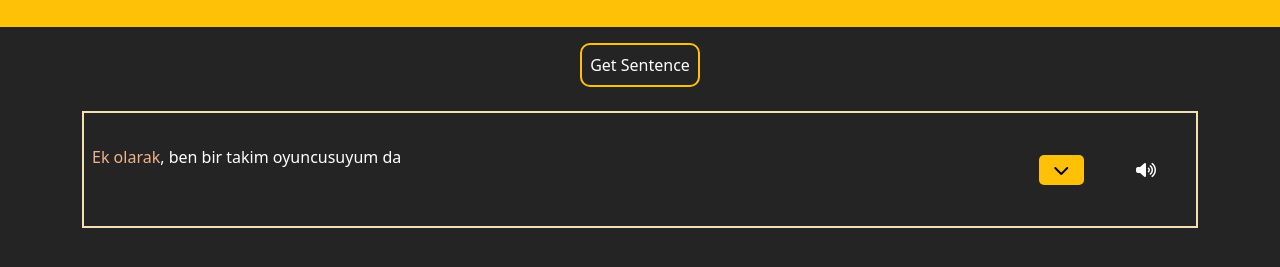
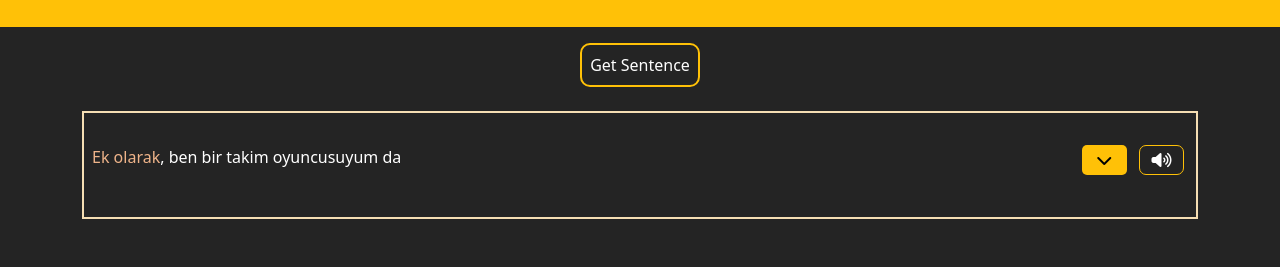
Before and after one commit to bedirgcmz/study-english, a plain HTML site: page index.html in a window 1280 px wide. Both pictures are taken after a click on the element "Get Sentence". Shown: the part 77-344 px from the top of the page. Drawn offline with nearby package versions, Linux system fonts and the light colour scheme.

Commit message:
read text button styled

```diff
--- a/app.js
+++ b/app.js
@@ -30,9 +30,9 @@ const renderNewSentence = () => {
                 ${data[number].sentence}
               </p>
               <div>
-                <i id=${data[number].id} onclick="openTranslate(this.id)" class="fa-solid fa-chevron-down open-icon px-2 mx-3"></i>
-                <i id=${data[number].id} onclick="openTranslate(this.id)" class="fa-solid fa-chevron-up close-icon px-2 mx-3 d-none"></i>
-                <i id=${data[number].id} onclick="readText(this.id)" class="fa-solid fa-volume-high read-icon p-3 mx-3"></i>
+                <i id=${data[number].id} onclick="openTranslate(this.id)" class="fa-solid fa-chevron-down open-icon px-2 mx-1"></i>
+                <i id=${data[number].id} onclick="openTranslate(this.id)" class="fa-solid fa-chevron-up close-icon px-2 mx-1 d-none"></i>
+                <i id=${data[number].id} onclick="readText(this.id)" class="fa-solid fa-volume-high read-icon p-2 mx-1"></i>
               </div>
             </div>
             <p id="trl${data[number].id}" class="translate px-2 py-3">
--- a/style.css
+++ b/style.css
@@ -85,5 +85,22 @@ header {
   line-height: 30px;
   text-align: center;
   border-radius: 5px;
-  margin-top: 10px;
+  /* margin-top: 10px; */
 }
+.open-icon:hover,
+.close-icon:hover {
+  background-color: #eaeaeb;
+  color: #b400b2;
+}
+.read-icon {
+  border: 1px solid #ffc107;
+  border-radius: 7px;
+  width: 45px;
+  height: 30px;
+  line-height: 12px;
+  text-align: center;
+  /* margin-top: 10px; */
+}
+.read-icon:hover {
+  color: #37cf37;
+}
```
